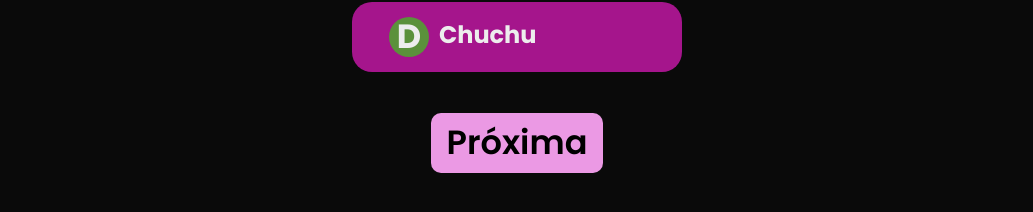
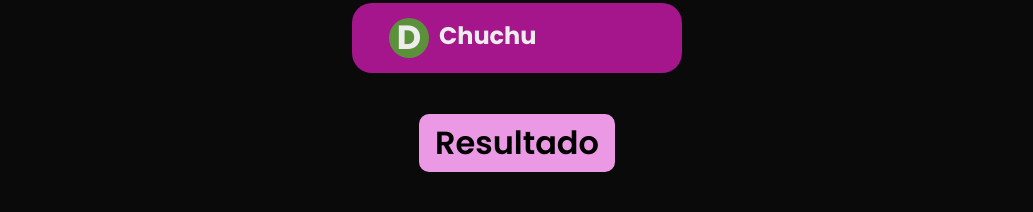
Before and after one commit to douglimaonline/quiz, a Next.js app: page / in a window 1280 px wide. Shown: the part 486-698 px from the top of the page, without its empty margins (123-1156 px from the left). Built offline with nearby package versions, Linux system fonts and the light colour scheme.

Commit message:
Implement Questionnaire component

```diff
--- a/components/answer.tsx
+++ b/components/answer.tsx
@@ -6,14 +6,14 @@ interface AnswerProps {
   value: string
   letter: string
   color: string
-  answer: AnswerModel
+  currentAnswer: AnswerModel
   onSelectAnswer: (index: number) => void
 }
 
 export default function Answer(props: AnswerProps) {
   const color = props.color
-  const correctAnswer = props.answer.correctAnswer
-  const reveled = props.answer.reveled
+  const correctAnswer = props.currentAnswer.correctAnswer
+  const reveled = props.currentAnswer.reveled
 
   return (
     <div className={styles.content}>
--- a/components/button.tsx
+++ b/components/button.tsx
@@ -11,11 +11,19 @@ export default function Button(props: ButtonProps) {
   const href = props.href
   function renderButton() {
     return (
-      <button className={styles.button} onClick={props.onclick}>
-        {props.text}
-      </button>
+      <div className={styles.center}>
+        <button className={styles.button} onClick={props.onclick}>
+          {props.text}
+        </button>
+      </div>
     )
   }
 
-  return href ? <Link href={href}>{renderButton()}</Link> : renderButton()
+  return href ? (
+    <Link className={styles.center} href={href}>
+      {renderButton()}
+    </Link>
+  ) : (
+    renderButton()
+  )
 }
--- a/components/question.tsx
+++ b/components/question.tsx
@@ -34,7 +34,7 @@ export default function Question(props: QuestionProps) {
             value={a.value}
             letter={letters[i].value}
             color={letters[i].color}
-            answer={a}
+            currentAnswer={a}
             onSelectAnswer={props.onSelectAnswer}
           />
         )
--- /dev/null
+++ b/components/questionnaire.tsx
@@ -0,0 +1,36 @@
+import QuestionModel from '@/pages/model/question'
+import Question from './question'
+import Button from './button'
+import styles from '@/styles/questionnaire.module.css'
+
+interface QuestionnaireProps {
+  question: QuestionModel
+  lastQuestion: boolean
+  answeredQuestion: (question: QuestionModel) => void
+  nextStep: () => void
+}
+
+export default function Questionnaire(props: QuestionnaireProps) {
+  function answered(index: number) {
+    if (!props.question.answered) {
+      props.answeredQuestion(props.question.answerWith(index))
+    }
+  }
+
+  return (
+    <div className={styles.questionnaire}>
+      {props.question && (
+        <Question
+          value={props.question}
+          onSelectAnswer={answered}
+          onCompleteTimer={props.nextStep}
+        />
+      )}
+      <Button
+        href=""
+        text={props.lastQuestion ? 'Resultado' : 'Próxima'}
+        onclick={props.nextStep}
+      />
+    </div>
+  )
+}
--- a/pages/index.tsx
+++ b/pages/index.tsx
@@ -1,8 +1,7 @@
-import Question from '@/components/question'
+import Questionnaire from '@/components/questionnaire'
 import QuestionModel from './model/question'
 import style from '@/styles/home.module.css'
 import AnswerModel from './model/answer'
-import Button from '@/components/button'
 import { useState } from 'react'
 
 const questionMock = new QuestionModel(
@@ -20,8 +19,7 @@ export default function Home() {
   const [question, setQuestion] = useState(questionMock)
   const [timeToAnswer, setTimeToAnswer] = useState(10)
 
-  function selectedAnswer(index: number) {
-    setQuestion(question.answerWith(index))
+  function selectedAnswer(index: QuestionModel) {
     setTimeToAnswer(0)
   }
 
@@ -31,15 +29,12 @@ export default function Home() {
 
   return (
     <div className={style.home}>
-      <Question
-        value={question}
-        onSelectAnswer={selectedAnswer}
-        onCompleteTimer={handleCompleteTimer}
-        timeToAnswer={timeToAnswer}
+      <Questionnaire
+        question={question}
+        lastQuestion={true}
+        answeredQuestion={selectedAnswer}
+        nextStep={handleCompleteTimer}
       />
-      <div>
-        <Button href="https://www.google.com/" text="Próxima" />
-      </div>
     </div>
   )
 }
--- a/styles/answer.module.css
+++ b/styles/answer.module.css
@@ -19,6 +19,11 @@
   align-items: center;
   background-color: #a5158c;
   cursor: pointer;
+  transition: all 0.2s ease-in-out;
+}
+
+.face_up:hover {
+  transform: scale(1.1);
 }
 
 .face_down {
--- a/styles/button.module.css
+++ b/styles/button.module.css
@@ -5,6 +5,15 @@
   border-radius: 10px;
   cursor: pointer;
   font-weight: 600;
-  font-size: 2.1rem;
+  font-size: 2rem;
   margin-top: 30px;
+  transition: all 0.2s ease-in-out;
 }
+
+.button:hover {
+  transform: scale(1.1);
+}
+
+.center {
+  align-self: center;
+}
--- a/styles/home.module.css
+++ b/styles/home.module.css
@@ -1,6 +1,5 @@
 .home {
   display: flex;
-  flex-direction: column;
   height: 100vh;
   justify-content: center;
   align-items: center;
--- /dev/null
+++ b/styles/questionnaire.module.css
@@ -0,0 +1,4 @@
+.questionnaire {
+  display: flex;
+  flex-direction: column;
+}
```
